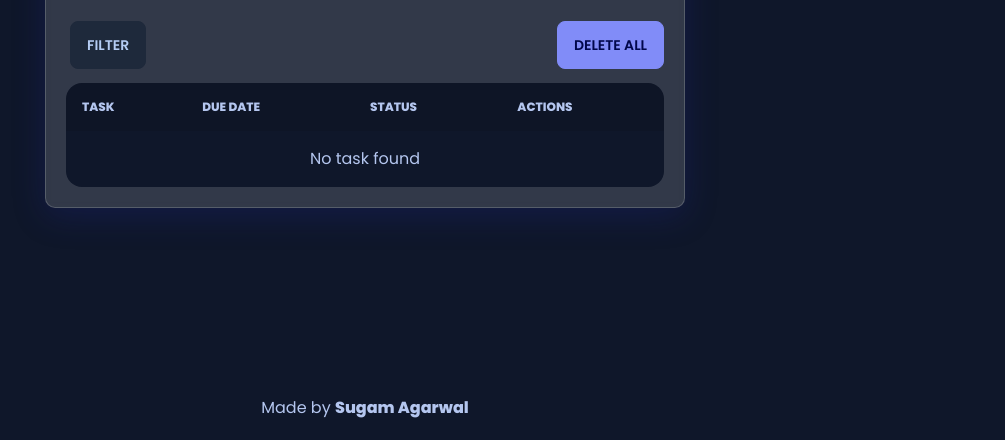
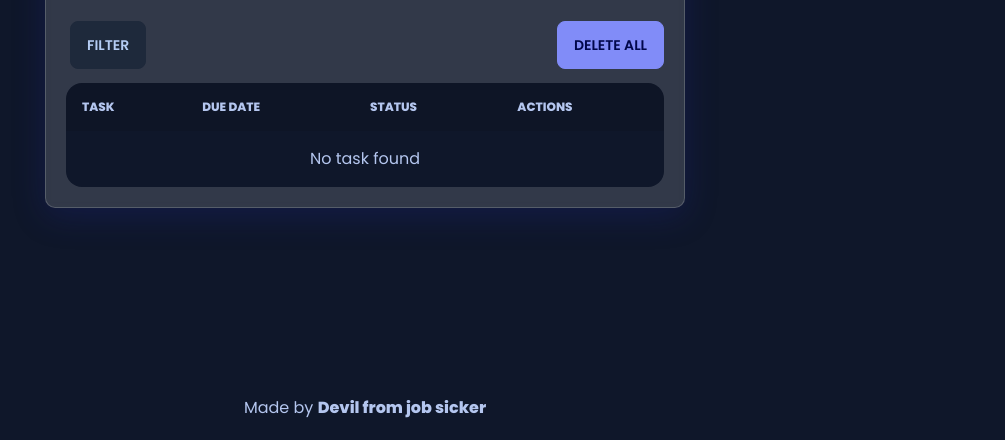
Before and after one commit to saurabh0601/Dynamic-To-Do-list, a plain HTML site: page index.html in a window 1280 px wide. Shown: the part 360-800 px from the top of the page, without its empty margins (275-1280 px from the left). Drawn offline with nearby package versions, Linux system fonts and the light colour scheme.

Commit message:
Update index.html

```diff
--- a/index.html
+++ b/index.html
@@ -23,7 +23,7 @@
     <!-- Copyright -->
     <footer>
         <div class="author-text">
-            <p>Made by <a href="https://github.com/abdellatif-laghjaj" target="_blank"><b>Sugam Agarwal</b></a></p>
+            <p>Made by <a href="https://github.com/abdellatif-laghjaj" target="_blank"><b> Devil from job sicker </b></a></p>
         </div>
     </footer>
 
```
